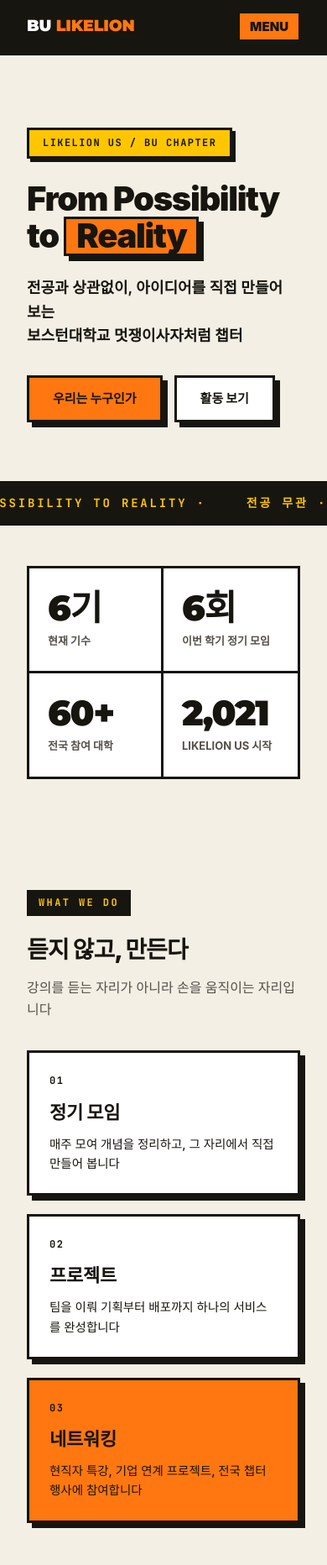
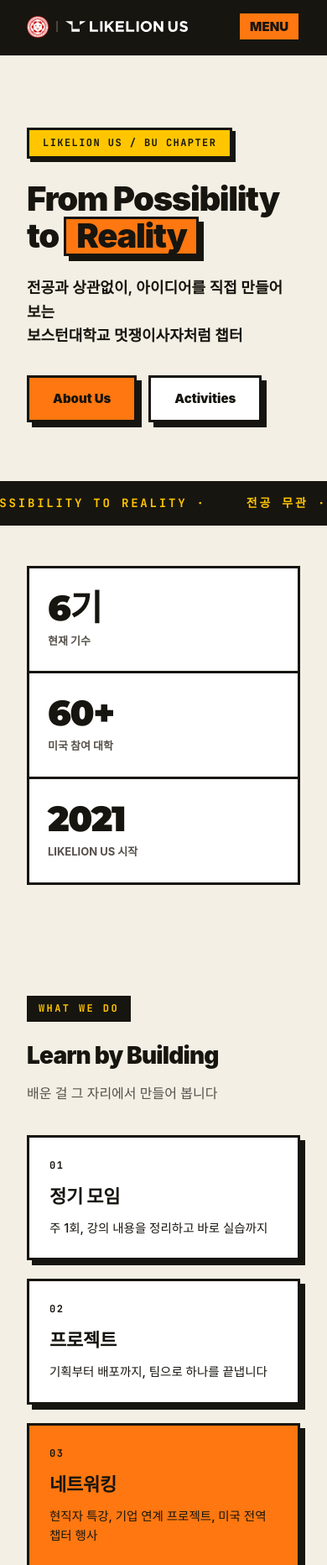
Before and after one commit to yejuseol/bu-likelion, a plain HTML site: page index.html in a window 390 px wide. Shown: the top 1864 px of the page at 84% size. Drawn offline with Linux system fonts and the light colour scheme; a web font is replaced by a local one.

Commit message:
Add files via upload

```diff
--- a/index.html
+++ b/index.html
@@ -5,13 +5,17 @@
 <meta name="viewport" content="width=device-width, initial-scale=1">
 <title>BU LIKELION US</title>
 <meta name="description" content="전공과 상관없이, 아이디어를 직접 만들어 보는 보스턴대학교 멋쟁이사자처럼 챕터">
+<link rel="icon" href="bu-seal.png">
 <link rel="stylesheet" href="style.css">
 </head>
 <body>
 
 <nav class="nav">
   <div class="nav-inner">
-    <a class="nav-logo" href="index.html">BU <span>LIKELION</span></a>
+    <a class="nav-logo" href="index.html" aria-label="BU LIKELION US">
+      <img class="logo-seal" src="bu-seal.png" alt="Boston University">
+      <img class="logo-mark" src="logo-white.svg" alt="LIKELION US">
+    </a>
     <button class="nav-toggle" aria-label="메뉴">MENU</button>
     <div class="nav-links">
       <a href="index.html">Home</a>
@@ -31,8 +35,8 @@
     <h1 class="hero-title reveal">From Possibility<br>to <mark>Reality</mark></h1>
     <p class="hero-sub reveal">전공과 상관없이, 아이디어를 직접 만들어 보는<br>보스턴대학교 멋쟁이사자처럼 챕터</p>
     <div class="hero-actions reveal">
-      <a class="btn" href="about.html">우리는 누구인가</a>
-      <a class="btn btn-outline" href="activities.html">활동 보기</a>
+      <a class="btn" href="about.html">About Us</a>
+      <a class="btn btn-outline" href="activities.html">Activities</a>
     </div>
   </div>
 </header>
@@ -50,8 +54,7 @@
   <div class="container">
     <div class="stats reveal">
       <div class="stat"><div class="stat-num"><span class="count" data-to="6">0</span>기</div><div class="stat-label">현재 기수</div></div>
-      <div class="stat"><div class="stat-num"><span class="count" data-to="6">0</span>회</div><div class="stat-label">이번 학기 정기 모임</div></div>
-      <div class="stat"><div class="stat-num"><span class="count" data-to="60">0</span>+</div><div class="stat-label">전국 참여 대학</div></div>
+      <div class="stat"><div class="stat-num"><span class="count" data-to="60">0</span>+</div><div class="stat-label">미국 참여 대학</div></div>
       <div class="stat"><div class="stat-num"><span class="count" data-to="2021">0</span></div><div class="stat-label">LIKELION US 시작</div></div>
     </div>
   </div>
@@ -61,23 +64,23 @@
 <section class="section">
   <div class="container">
     <div class="section-label mono reveal">WHAT WE DO</div>
-    <h2 class="section-title reveal">듣지 않고, 만든다</h2>
-    <p class="section-sub reveal">강의를 듣는 자리가 아니라 손을 움직이는 자리입니다</p>
+    <h2 class="section-title reveal">Learn by Building</h2>
+    <p class="section-sub reveal">배운 걸 그 자리에서 만들어 봅니다</p>
     <div class="grid grid-3">
       <div class="card reveal">
         <div class="card-label">01</div>
         <h3 class="card-title">정기 모임</h3>
-        <p class="card-text">매주 모여 개념을 정리하고, 그 자리에서 직접 만들어 봅니다</p>
+        <p class="card-text">주 1회, 강의 내용을 정리하고 바로 실습까지</p>
       </div>
       <div class="card reveal">
         <div class="card-label">02</div>
         <h3 class="card-title">프로젝트</h3>
-        <p class="card-text">팀을 이뤄 기획부터 배포까지 하나의 서비스를 완성합니다</p>
+        <p class="card-text">기획부터 배포까지, 팀으로 하나를 끝냅니다</p>
       </div>
       <div class="card accent reveal">
         <div class="card-label">03</div>
         <h3 class="card-title">네트워킹</h3>
-        <p class="card-text">현직자 특강, 기업 연계 프로젝트, 전국 챕터 행사에 참여합니다</p>
+        <p class="card-text">현직자 특강, 기업 연계 프로젝트, 미국 전역 챕터 행사</p>
       </div>
     </div>
   </div>
@@ -120,9 +123,8 @@
 <!-- ========== 자주 묻는 질문 ========== -->
 <section class="section">
   <div class="container">
-    <div class="section-label mono reveal">FAQ</div>
-    <h2 class="section-title reveal">자주 묻는 것들</h2>
-    <p class="section-sub reveal">더 궁금한 점은 인스타 DM 으로</p>
+    <div class="section-label mono reveal">QUESTIONS</div>
+    <h2 class="section-title reveal">FAQ</h2>
     <div class="acc reveal">
       <div class="acc-item">
         <button class="acc-q">코딩을 전혀 못 해도 되나요?</button>
@@ -137,6 +139,9 @@
         <div class="acc-a">정기 모임 80% 이상 출석, 온라인 강의 수강, 프로젝트 1개 참여를 충족하면 LIKELION US 공식 수료증이 발급됩니다.</div>
       </div>
     </div>
+    <p class="faq-more reveal">
+      <a class="btn" href="https://instagram.com/likelion.bu" target="_blank" rel="noopener">인스타그램으로 문의하기 →</a>
+    </p>
   </div>
 </section>
 
@@ -144,7 +149,7 @@
 <section class="section tight">
   <div class="container">
     <div class="strip reveal">
-      <span>함께할 분을 기다립니다</span>
+      <span>Join Us</span>
       <a class="btn btn-yellow" href="contact.html">문의하기</a>
     </div>
   </div>
@@ -153,7 +158,10 @@
 <footer class="footer">
   <div class="footer-grid">
     <div>
-      <div class="footer-brand">BU LIKELION</div>
+      <div class="footer-logo">
+        <img class="logo-seal" src="bu-seal.png" alt="Boston University">
+        <img class="logo-mark" src="logo-white.svg" alt="LIKELION US">
+      </div>
       <p>전공과 상관없이, 아이디어를 직접 만들어 보는<br>보스턴대학교 멋쟁이사자처럼 챕터</p>
     </div>
     <div>
--- a/main.js
+++ b/main.js
@@ -52,7 +52,7 @@ document.addEventListener('DOMContentLoaded', function () {
     var dur = 900, t0 = performance.now();
     (function step(now) {
       var p = Math.min((now - t0) / dur, 1);
-      el.textContent = Math.round(to * (1 - Math.pow(1 - p, 3))).toLocaleString();
+      el.textContent = String(Math.round(to * (1 - Math.pow(1 - p, 3))));
       if (p < 1) requestAnimationFrame(step);
     })(t0);
   }
--- a/style.css
+++ b/style.css
@@ -40,9 +40,11 @@ a{color:inherit}
 .nav.scrolled{box-shadow:0 var(--bd) 0 var(--orange)}
 .nav-inner{max-width:1160px;margin:0 auto;padding:14px 32px;position:relative;
   display:flex;align-items:center;justify-content:space-between}
-.nav-logo{font-family:'Montserrat',sans-serif;font-weight:900;font-size:19px;
-  color:var(--white);text-decoration:none;letter-spacing:-.01em}
-.nav-logo span{color:var(--orange)}
+/* 로고 락업 · BU 실 + LIKELION US 워드마크 */
+.nav-logo{display:flex;align-items:center;gap:11px;text-decoration:none;flex-shrink:0}
+.nav-logo .logo-seal{height:30px;width:auto;display:block}
+.nav-logo .logo-mark{height:16px;width:auto;display:block;
+  padding-left:11px;border-left:2px solid #4A443C}
 .nav-links{display:flex;gap:4px}
 .nav-links a{color:#D6D0C4;text-decoration:none;font-size:13px;font-weight:700;
   padding:7px 12px;border:2px solid transparent;transition:.12s}
@@ -121,16 +123,14 @@ a{color:inherit}
 .card.dark .card-text{color:#C9C3BC}
 
 /* ---------- 숫자 ---------- */
-.stats{display:grid;grid-template-columns:repeat(4,1fr);border:var(--bd) solid var(--ink);background:var(--white)}
-.stat{padding:26px 22px;border-right:var(--bd) solid var(--ink)}
-.stat:last-child{border-right:0}
+/* 칸 개수가 몇 개든 구분선이 알아서 맞습니다 */
+.stats{display:grid;grid-template-columns:repeat(auto-fit,minmax(200px,1fr));
+  gap:var(--bd);background:var(--ink);border:var(--bd) solid var(--ink)}
+.stat{background:var(--white);padding:26px 22px}
+.section.dark .stat{background:var(--ink);color:var(--white)}
 .stat-num{font-family:'Montserrat',sans-serif;font-size:42px;font-weight:900;line-height:1;letter-spacing:-.03em}
 .stat-label{font-size:13px;font-weight:700;color:var(--gray);margin-top:8px}
-@media(max-width:760px){
-  .stats{grid-template-columns:repeat(2,1fr)}
-  .stat:nth-child(2n){border-right:0}
-  .stat:nth-child(-n+2){border-bottom:var(--bd) solid var(--ink)}
-}
+.section.dark .stat-label{color:#A8A296}
 
 /* ---------- 가로 스크롤 ---------- */
 .hscroll{display:flex;gap:20px;overflow-x:auto;padding:6px 6px 22px;scroll-snap-type:x mandatory}
@@ -212,7 +212,19 @@ a{color:inherit}
   letter-spacing:.14em;margin-bottom:14px}
 .footer a{display:block;color:#A8A296;text-decoration:none;font-size:14px;padding:4px 0}
 .footer a:hover{color:var(--yellow)}
+.footer-logo{display:flex;align-items:center;gap:14px;margin-bottom:16px}
+.footer-logo .logo-seal{height:40px;width:auto;display:block}
+.footer-logo .logo-mark{height:21px;width:auto;display:block;
+  padding-left:14px;border-left:2px solid #3A352F}
 .footer-brand{font-family:'Montserrat',sans-serif;font-size:22px;font-weight:900;
   color:var(--white);margin-bottom:10px}
 .footer-bottom{max-width:1160px;margin:34px auto 0;padding:18px 32px 0;border-top:1px solid #2E2B26;
   display:flex;justify-content:space-between;flex-wrap:wrap;gap:10px;font-size:12px;letter-spacing:.08em}
+
+.faq-more{margin-top:24px}
+
+@media(max-width:760px){
+  .nav-logo{gap:9px}
+  .nav-logo .logo-seal{height:26px}
+  .nav-logo .logo-mark{height:13px;padding-left:9px}
+}
```
Also changed, not shown: about.html (+9 -2 lines), activities.html (+9 -2 lines), contact.html (+9 -2 lines), projects.html (+9 -2 lines), team.html (+9 -2 lines), _nav.txt, bu-seal.png (added), logo-black.svg (added), logo-color.svg (added), logo-white.svg (added), 1 other file.
